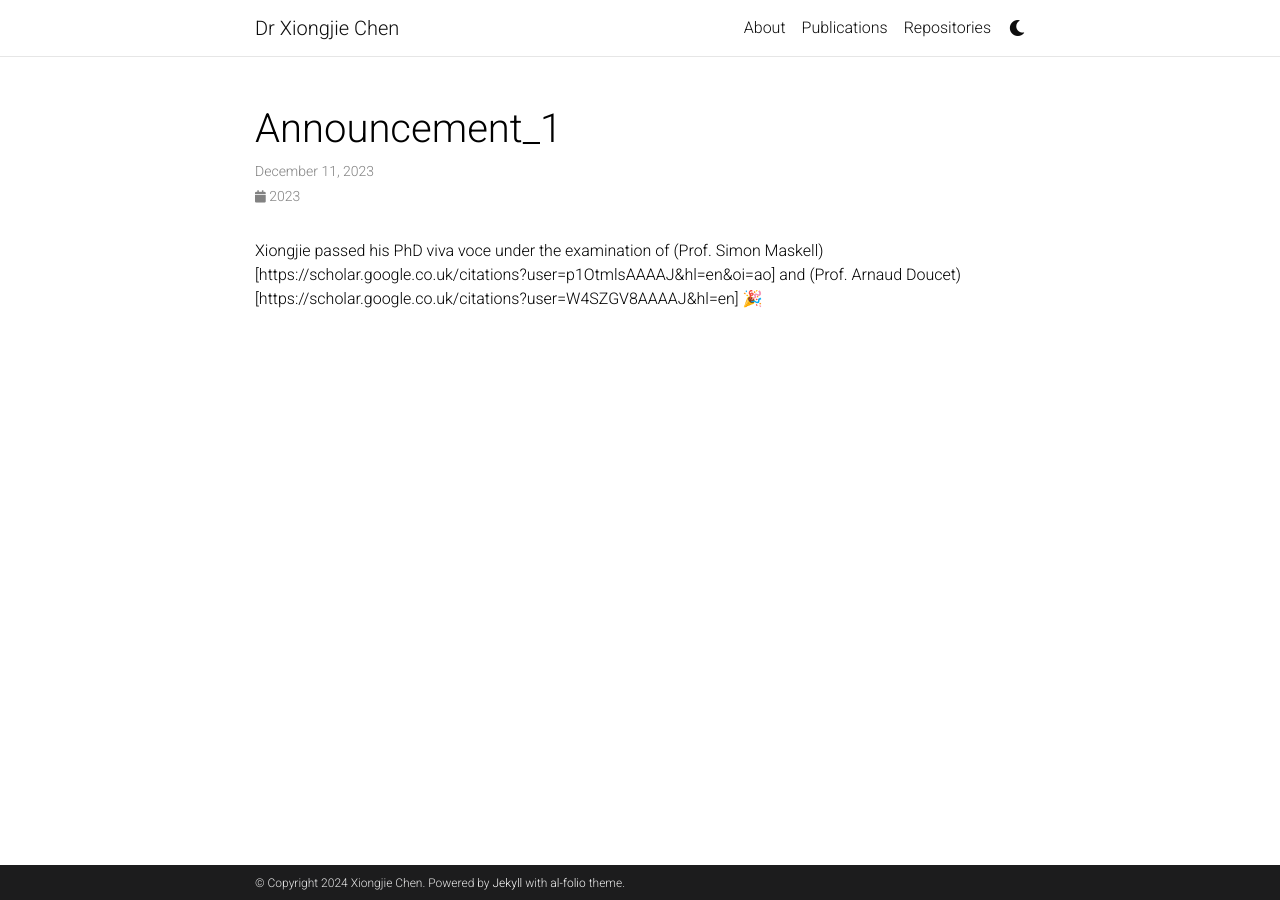
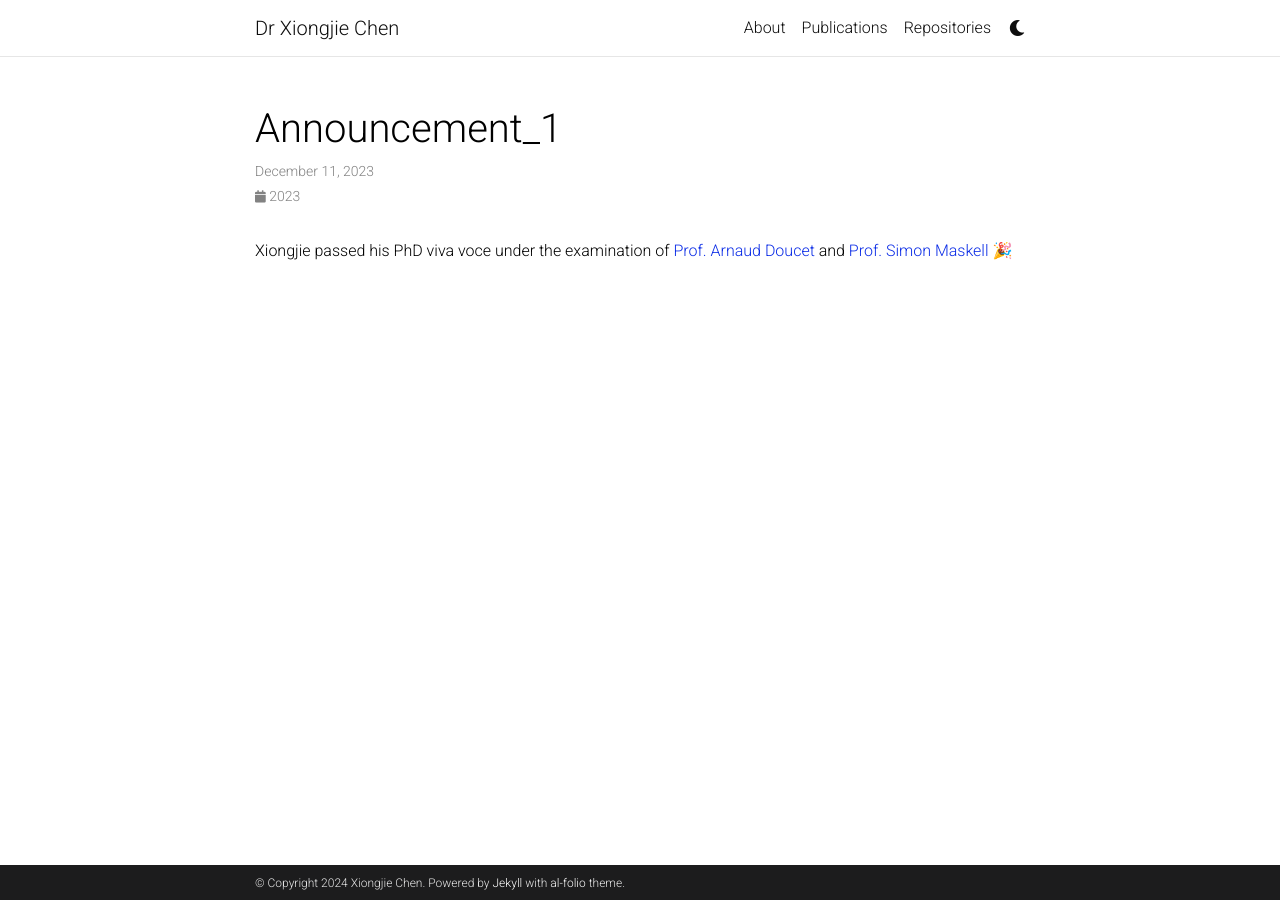
Before and after one commit to xiongjiechen/xiongjiechen.github.io, a Jekyll site: the page built from _news/announcement_1.md, in a window 1280 px wide. Built offline with Jekyll 4.4.1, drawn with Linux system fonts in a browser that asks for light colours; comment, search, counter and statistics services are not loaded; a style sheet for code colours, icons or effects is not loaded.

Commit message:
Update announcement_1.md

```diff
--- a/_news/announcement_1.md
+++ b/_news/announcement_1.md
@@ -4,4 +4,4 @@ date: 2023-12-11 00:00:00-0000
 inline: true
 ---
 
-Xiongjie passed his PhD viva voce under the examination of (Prof. Simon Maskell)[https://scholar.google.co.uk/citations?user=p1OtmlsAAAAJ&hl=en&oi=ao] and (Prof. Arnaud Doucet)[https://scholar.google.co.uk/citations?user=W4SZGV8AAAAJ&hl=en] 🎉
+Xiongjie passed his PhD viva voce under the examination of [Prof. Arnaud Doucet](https://scholar.google.co.uk/citations?user=W4SZGV8AAAAJ&hl=en) and [Prof. Simon Maskell](https://scholar.google.co.uk/citations?user=p1OtmlsAAAAJ&hl=en&oi=ao) 🎉
```
